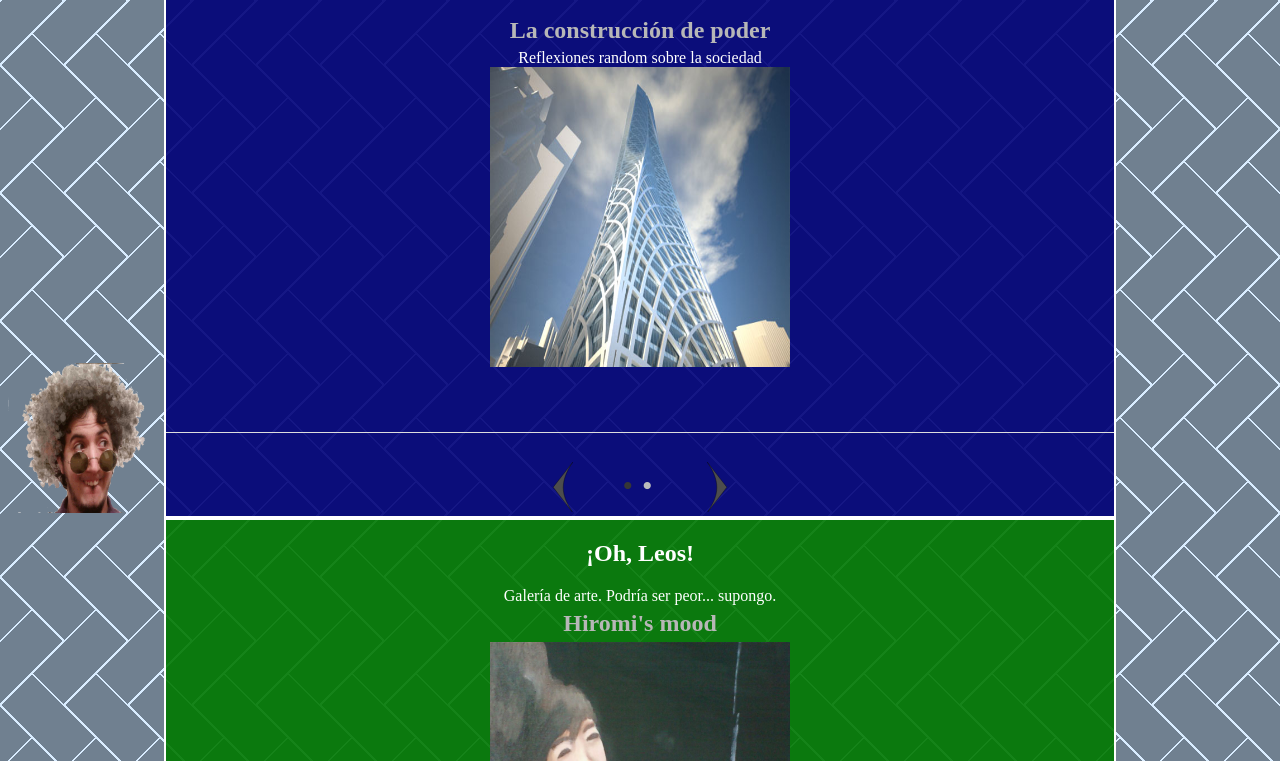
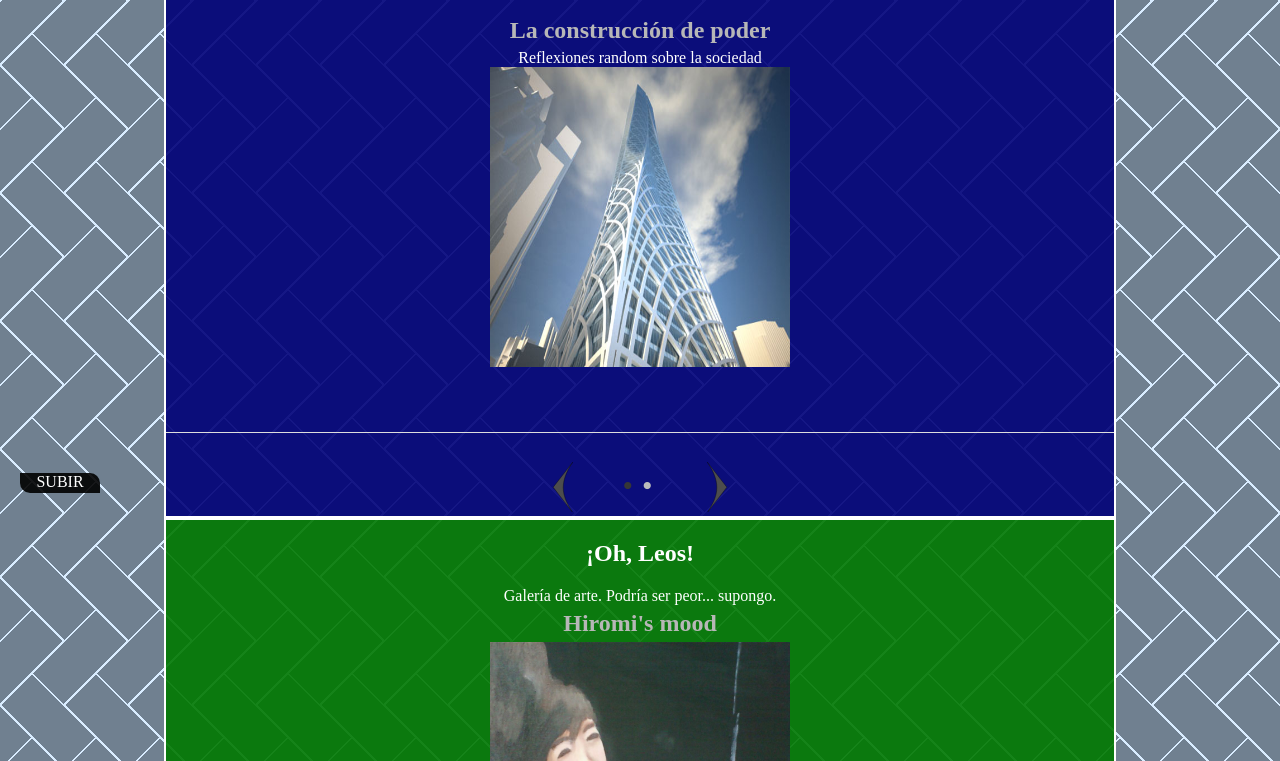
Before and after one commit to Thargelion/maxisweb, a plain HTML site: page index2.html in a window 1280 px wide. Shown: the part 287-1048 px from the top of the page. Drawn offline with Linux system fonts and the light colour scheme.

Commit message:
modified:   css/estilo3.css 	modified:   css/trones2.css 	modified:   index2.html

```diff
--- a/css/estilo3.css
+++ b/css/estilo3.css
@@ -40,7 +40,14 @@ header{
 #maxbol {
 	position: fixed;
 	z-index: 1000;
-	bottom: 0px;
+	bottom: 20px;
+	left: 20px;
+	background: rgba(0, 0, 0, 0.9);
+	width: 80px;
+	height: 20px;
+	text-align:center;
+	border-radius: 0 10px 0 10px;
+	cursor: alias;
 }
 
 
@@ -100,10 +107,6 @@ header{
 		position: static;
 		height: 75px;
 	}
-	#maxbol, .logo {
-		height: 50px;
-		width: 50px;
-	}
 	.menu li{
 		width: 70px;
 		height: 10px;
@@ -124,10 +127,7 @@ header{
 		position: static;
 		height: 75px;
 	}
-	#maxbol, .logo {
-		height: 50px;
-		width: 50px;
-	}
+
 	.menu li{
 		width: 70px;
 		height: 10px;
@@ -152,10 +152,6 @@ header{
 		height: auto;
 	}
 
-	#maxbol, .logo {
-		height: 150px;
-		width: 150px;
-	}
 	.menu li{
 		width: 150px;
 		height: auto;
--- a/css/trones2.css
+++ b/css/trones2.css
@@ -399,6 +399,13 @@
 		height: auto;
 	}
 
+	#contactotron h3{
+		width: 500px;
+		text-align: center;
+		margin-left: auto;
+		margin-right: auto;
+	}
+
 	#contactotron textarea {
 		width: 300px;
 		height: 250px;
--- a/index2.html
+++ b/index2.html
@@ -1,7 +1,7 @@
 <!DOCTYPE html>
 <html lang="es">
 	<head>
-		<title>EQUEPALE 0.5</title>
+		<title>maxi's site</title>
 		<meta charset="UTF-8">
 		<link href="css/estilo3.css" rel="stylesheet">
 		<link href="css/trones2.css" rel="stylesheet">
@@ -10,7 +10,7 @@
 	<body>
 		<!--MENU-->
 		<header id="elmaxi">
-			<img id="maxbol" src="images/maxi1.gif" alt="Maxi Árbol">
+			<div id="maxbol">SUBIR</div>
 			<nav class="menu">
 				<ul>
 					<li class="hoja" id="blogs"><h2>blogs</h2></li>
@@ -25,16 +25,13 @@
 		<!-- TEXTO -->
 
 		<article class="maxitron" id="portada">
-			<h1>Welcome to Maxi's Forest</h1> Galería personal de
-			cosas que hago. Lugar ideal para contactarme y para
-			venerarme como corresponde.
+			<h1>Welcome to Maxi's Forest</h1> Galería personal. Póngase cómodo.
 		</article>
 
 		<div class="tron">
 
 			<!-- BLOGS -->
 			<section id="blogsstron" class="maxitron">
-				<p id="esconderblog" style="float:right; margin-right:10px">X</p>
 				<h2>Blogs</h2>
 				<h3>Compendio de escritos que escribo con insuperable escritura.</h3>
 				<br>
@@ -156,7 +153,6 @@
 
 			<!-- REDES -->
 			<section id="redestron" class="maxitron">
-				<p id="esconderredes" style="float:right; margin-right:10px">X</p>
 				<h2>Redes sociales</h2>
 				<h3>Listado de redes sociales NSA-friendly.</h3>
 				<table id="redestab">
```
